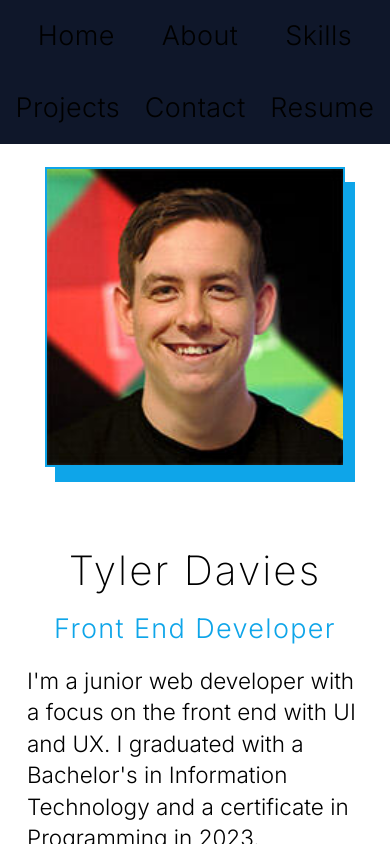
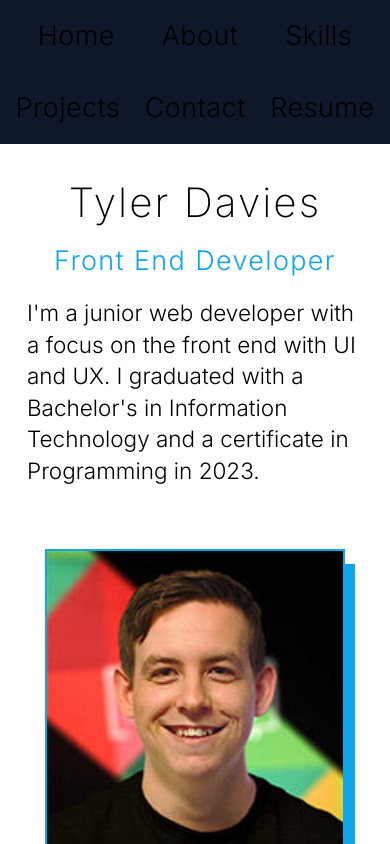
Before and after one commit to TylerSDavies/portfolio-website, a Next.js app: page / in a window 390 px wide. Built offline with nearby package versions, Linux system fonts and the light colour scheme.

Commit message:
Update page.tsx

```diff
--- a/src/app/page.tsx
+++ b/src/app/page.tsx
@@ -39,7 +39,7 @@ function Nav() {
 
 function Header() {
   return (
-    <div className="flex flex-col-reverse 2xl:flex-row justify-end lg:justify-center gap-10 lg:gap-20 items-center h-full overflow-y-auto" id="home">
+    <div className="flex flex-col 2xl:flex-row justify-start lg:justify-center gap-10 lg:gap-20 items-center h-full overflow-y-auto" id="home">
       <div className="max-w-2xl p-4">
         <p className="text-4xl lg:text-2xl tracking-wider my-4 font-extralight text-center lg:text-left">Tyler Davies</p>
         <p className="text-2xl tracking-wider my-4 font-light text-center lg:text-left text-sky-500">Front End Developer</p>
@@ -50,7 +50,7 @@ function Header() {
         height={300}
         width={300}
         alt="header image"
-        className="profile-image mt-5 lg:mt-0"
+        className="profile-image mb-10 lg:mb-0"
       />
     </div>
   );
@@ -85,7 +85,7 @@ function About() {
             <li>Objects and Inheritance</li>
           </ul>
 
-          <hr className="my-6"/>
+          <hr className="hidden lg:block my-6"/>
         </div>
 
         <div className="flex flex-col flex-1">
@@ -111,7 +111,7 @@ function About() {
             <li>Printer, scanner, and network device QA and repair</li>
           </ul>
 
-          <hr className="my-6"/>
+          <hr className="hidden lg:block my-6"/>
         </div>
 
       </div>
@@ -124,7 +124,7 @@ function Skills() {
     return <div className="bg-slate-600 text-white dark:bg-slate-800 lg:dark:text-fuchsia-500 px-4 py-2 text-md lg:text-2xl">{text}</div>
   }
   return(
-    <div className="flex flex-col h-full overflow-y-auto items-center justify-center lg:mx-10" id="skills">
+    <div className="flex flex-col h-full overflow-y-auto items-center justify-start lg:mx-10" id="skills">
 
       <div className="flex flex-col mx-5 xs:mx-10 sm:mx-20 md:mx-40 2xl:mx-0 my-10 lg:w-full max-w-screen-xl">
         <h3 className="text-2xl text-sky-500 text-center lg:text-left">Front End</h3>
```
